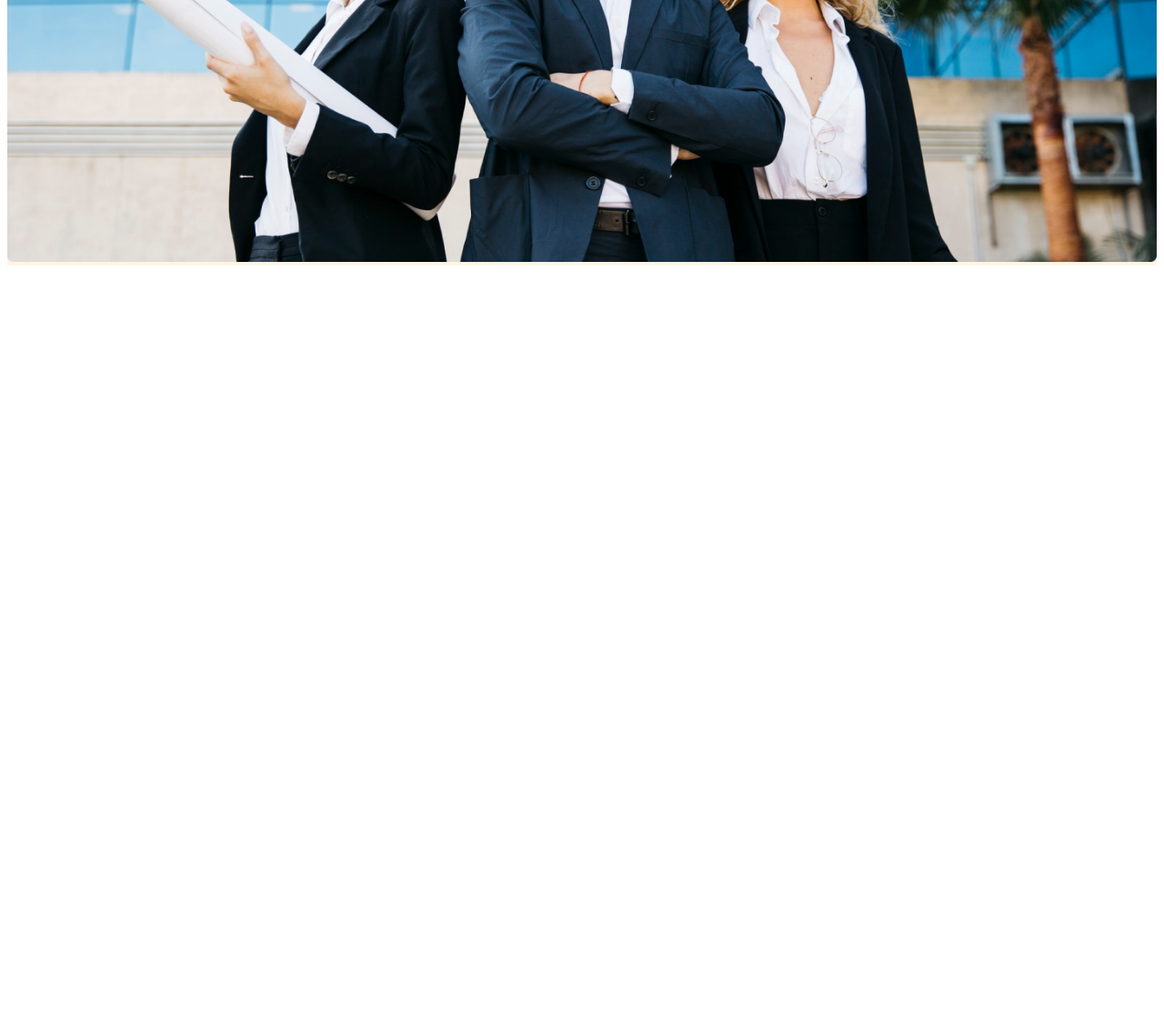
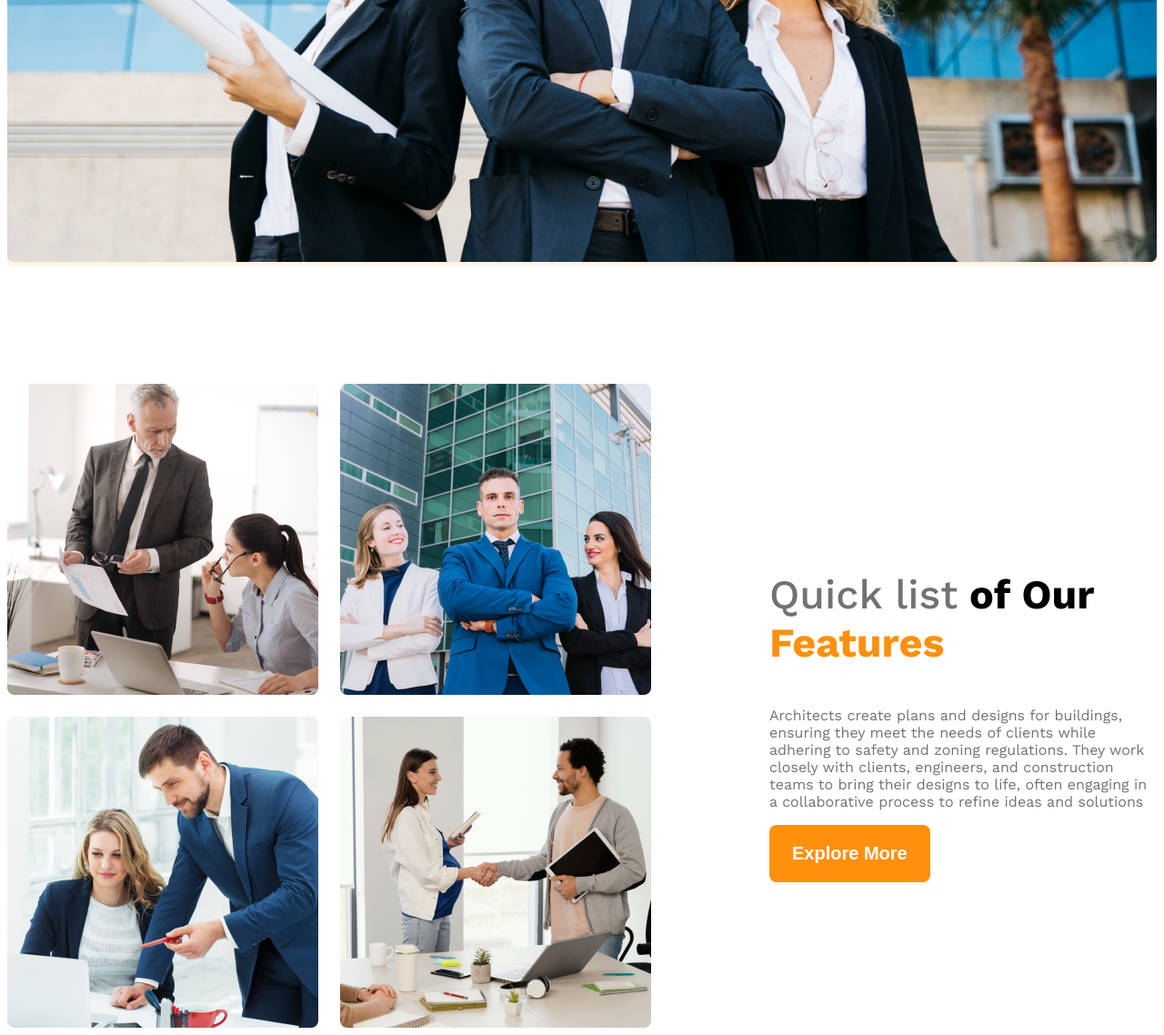
Before and after one commit to tanne09/G3-Architects, a plain HTML site: page index.html in a window 1280 px wide. Shown: the part 930-2068 px from the top of the page at 91% size. Before the commit the page ends 1230 px from the top, so only its background shows below. Drawn offline with nearby package versions, Linux system fonts and the light colour scheme.

Commit message:
small device responsived and medium device , main section>img and features

```diff
--- a/Styles/style.css
+++ b/Styles/style.css
@@ -12,6 +12,10 @@
 
 .display-flex{
     display: flex;
+}
+
+.text-primary{
+    color: #FF900E;
 }
 
 /* dark-02 */
@@ -36,6 +40,15 @@
     font-weight: 600;
     border-radius: 8px;
     border: none;
+}
+
+main{
+    max-width: 1440px;
+    margin: 0 auto;
+}
+
+main > section{
+    margin-top: 130px;
 }
 
 /* Header styles */
@@ -64,6 +77,10 @@
     font-weight: 500;
 }
 
+.nav-link:hover{
+    color: blueviolet;
+}
+
 .navbar, .banner{
     max-width: 1440px;
     margin: 0 auto;
@@ -89,10 +106,57 @@
 }
 
 
+/* team and feature related styles */
+
+.teams{
+    align-items: center;
+}
+
+.team-img-container{
+    display: grid;
+    grid-template-columns: repeat(2 , 1fr);
+    gap: 24px;
+}
+
+.our-features{
+    margin-left: 130px;
+    max-width: 530px;
+}
+
+.feature-title{
+    font-size: 2.8rem;
+    font-weight: 700;
+}
+
+#quick-list{
+    font-weight: 500;
+}
+
 /* responsive media query */
 
 @media screen and (max-width: 576px) {
-    .navbar, .nav-links{
+    .navbar,
+    .nav-links,
+    .teams{
         flex-direction: column;
     }
+
+    .team-img-container{
+        grid-template-columns: repeat(1, 1fr);
+    }
+
+    .our-features{
+        margin-left: 20px;
+    }
 }
+
+/* medium size device responsive */
+@media screen and (min-width:576px) and (max-width:992px) {
+    .teams{
+        flex-direction:column ;
+    }
+
+    .our-features{
+        margin: 50px auto;
+    }
+}
--- a/index.html
+++ b/index.html
@@ -37,7 +37,24 @@
     <!-- main section start -->
 
     <main>
-
+        <section class="teams display-flex">
+            <div class="team-img-container">
+                <img src="images/team1.png" alt="two Architects discussing about design">
+                <img src="images/team2.png" alt="three Architects are on picture">
+                <img src="images/team3.png" alt="senior Architects are talking">
+                <img src="images/team4.png" alt="one Architects dealing with clients">
+            </div>
+            <div class="our-features">
+                <h3 class="feature-title">
+                    <span id="quick-list" class="text-light-gray">Quick list</span> <span>of Our</span> <span class="text-primary"> Features</span>
+                </h3>
+                <p class="feature-description text-light-gray">
+                    Architects create plans and designs for buildings, ensuring they meet the needs of clients while adhering to safety and zoning regulations.
+                    They work closely with clients, engineers, and construction teams to bring their designs to life, often engaging in a collaborative process to refine ideas and solutions
+                </p>
+                <button class="btn-primary">Explore More</button>
+            </div>
+        </section>
     </main>
 
     <!-- Footer section start -->
```
